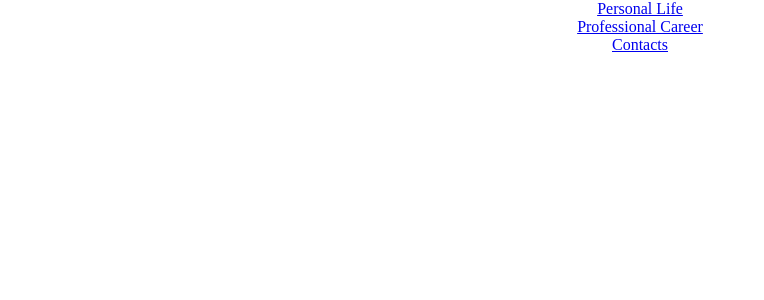
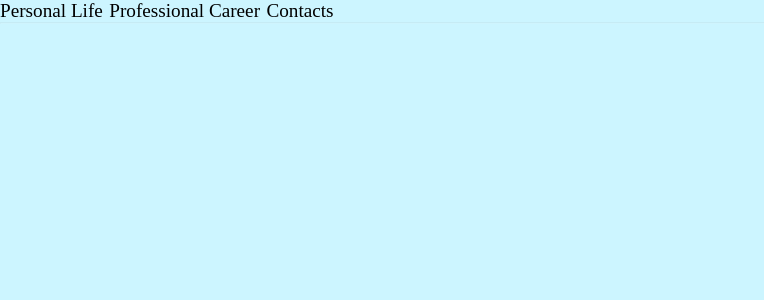
Before and after one commit to Vayre047/My-Professional-Apresentation, a React (Create React App) app: page / in a window 1280 px wide. Shown: the top 300 px of the page, without its empty margins (0-764 px from the left). Built offline with nearby package versions, Linux system fonts and the light colour scheme.

Commit message:
Changed and sized Header component letter

```diff
--- a/src/Components/Header/header-component.css
+++ b/src/Components/Header/header-component.css
@@ -1 +1,18 @@
-/* No CSS *//*# sourceMappingURL=header-component.css.map */
+.headerSettings {
+  display: -webkit-box;
+  display: -ms-flexbox;
+  display: flex;
+  list-style-type: none;
+  gap: 0.5vw;
+  font-size: 1.5vw;
+}
+
+.styleList {
+  text-decoration: none;
+  color: #000;
+}
+
+hr {
+  opacity: 0.1;
+}
+/*# sourceMappingURL=header-component.css.map */
--- a/src/Components/Header/header-component.jsx
+++ b/src/Components/Header/header-component.jsx
@@ -21,13 +21,14 @@ function Header() {
         <div>
             <ul className='headerSettings'>
                 {MenuHeader.map((i, index) => (
-                    <li className='' key={index}>
+                    <li key={index}>
                         {
-                            <Link to={i.to}>{i.title}</Link>
+                            <Link className='styleList' to={i.to}>{i.title}</Link>
                         }
                     </li>
                 ))}
             </ul>
+            <hr />
         </div>
     )
 }
--- a/src/Components/Header/header-component.scss
+++ b/src/Components/Header/header-component.scss
@@ -0,0 +1,15 @@
+.headerSettings{
+    display: flex;
+    list-style-type: none;
+    gap: 0.5vw;
+    font-size: 1.5vw;
+}
+
+.styleList{
+    text-decoration: none;
+    color: #000;
+}
+
+hr{
+    opacity: 0.1;
+}
--- a/src/index.css
+++ b/src/index.css
@@ -2,4 +2,5 @@
   margin: 0;
   padding: 0;
   box-sizing: border-box;
+  background-color: #ccf5ff;
 }
```
Also changed, not shown: 1 other file (tests, documents, lock files or other folders).
